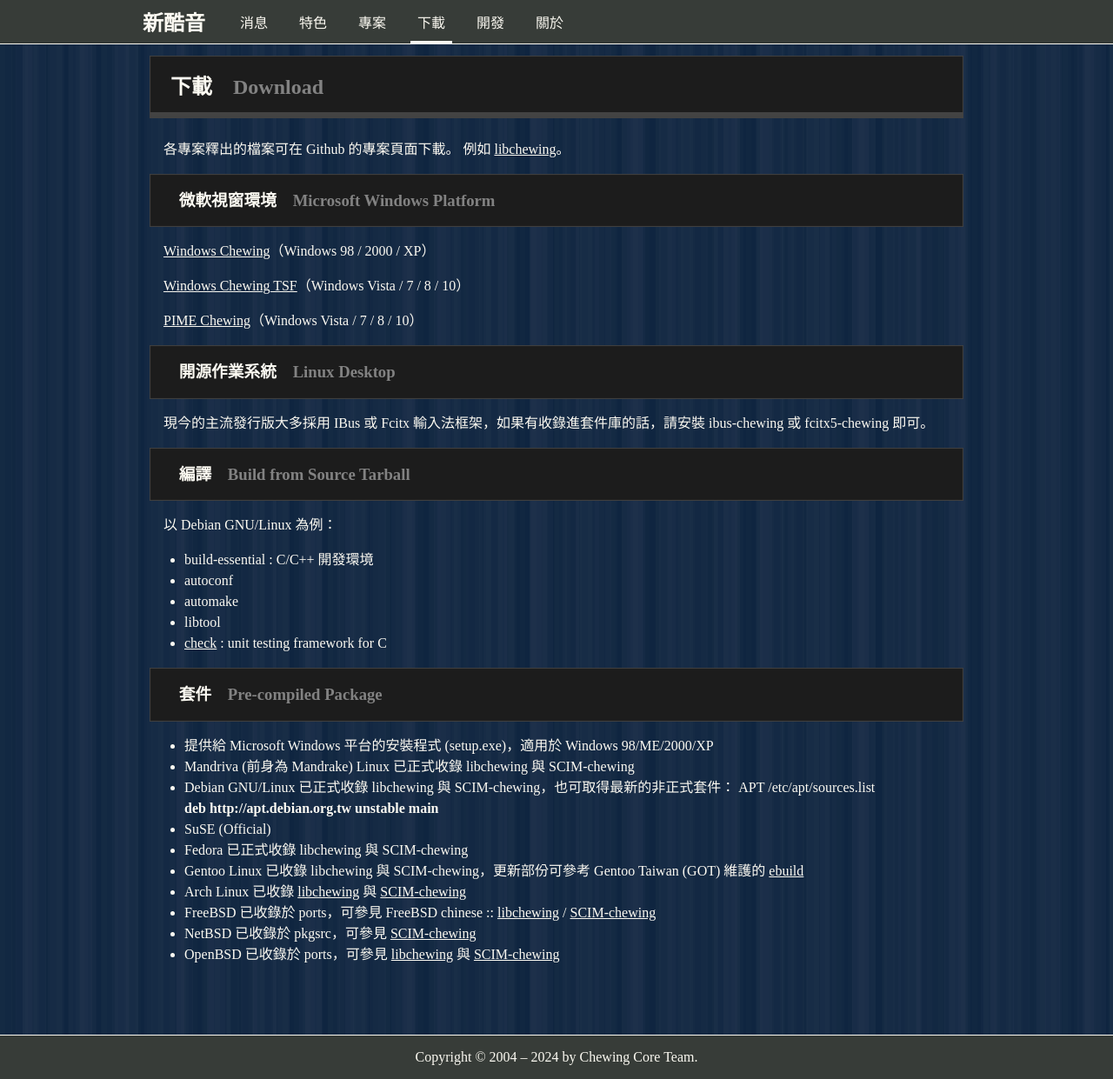
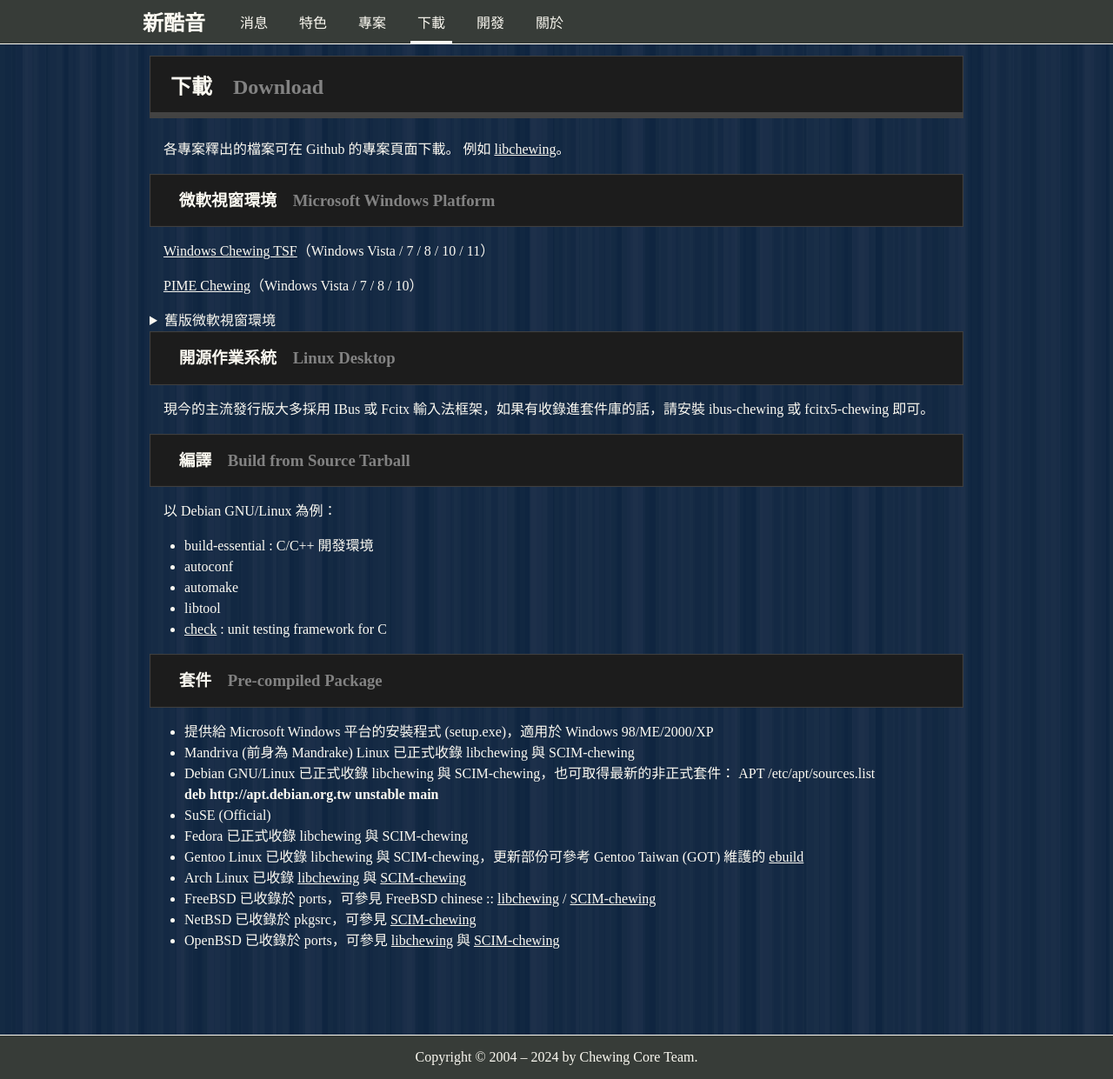
Before and after one commit to chewing/chewing.github.com, a Jekyll site: the page built from download.html, in a window 1280 px wide and 1241 px high. Shown: the whole window at 87% size. Built offline with Jekyll 4.4.1, drawn with Linux system fonts in a browser that asks for light colours.

Commit message:
Update Windows Chewing TSF supported version and hide Windows Chewing by default

```diff
--- a/download.html
+++ b/download.html
@@ -11,9 +11,12 @@
 		<header>
 			<h3 title="Microsoft Windows Platform">微軟視窗環境</h3>
 		</header>
-		<p><a href="https://github.com/chewing/windows-chewing/releases">Windows Chewing</a>（Windows 98 / 2000 / XP）</p>
-		<p><a href="https://github.com/Chocobo1/windows-chewing-tsf-build/releases">Windows Chewing TSF</a>（Windows Vista / 7 / 8 / 10）</p>
+		<p><a href="https://github.com/Chocobo1/windows-chewing-tsf-build/releases">Windows Chewing TSF</a>（Windows Vista / 7 / 8 / 10 / 11）</p>
 		<p><a href="https://github.com/EasyIME/PIME/releases">PIME Chewing</a>（Windows Vista / 7 / 8 / 10）</p>
+		<details>
+			<summary>舊版微軟視窗環境</summary>
+			<p><a href="https://github.com/chewing/windows-chewing/releases">Windows Chewing</a>（Windows 98 / 2000 / XP）</p>
+		</details>
 	</section>
 	<section>
 		<header>
```
